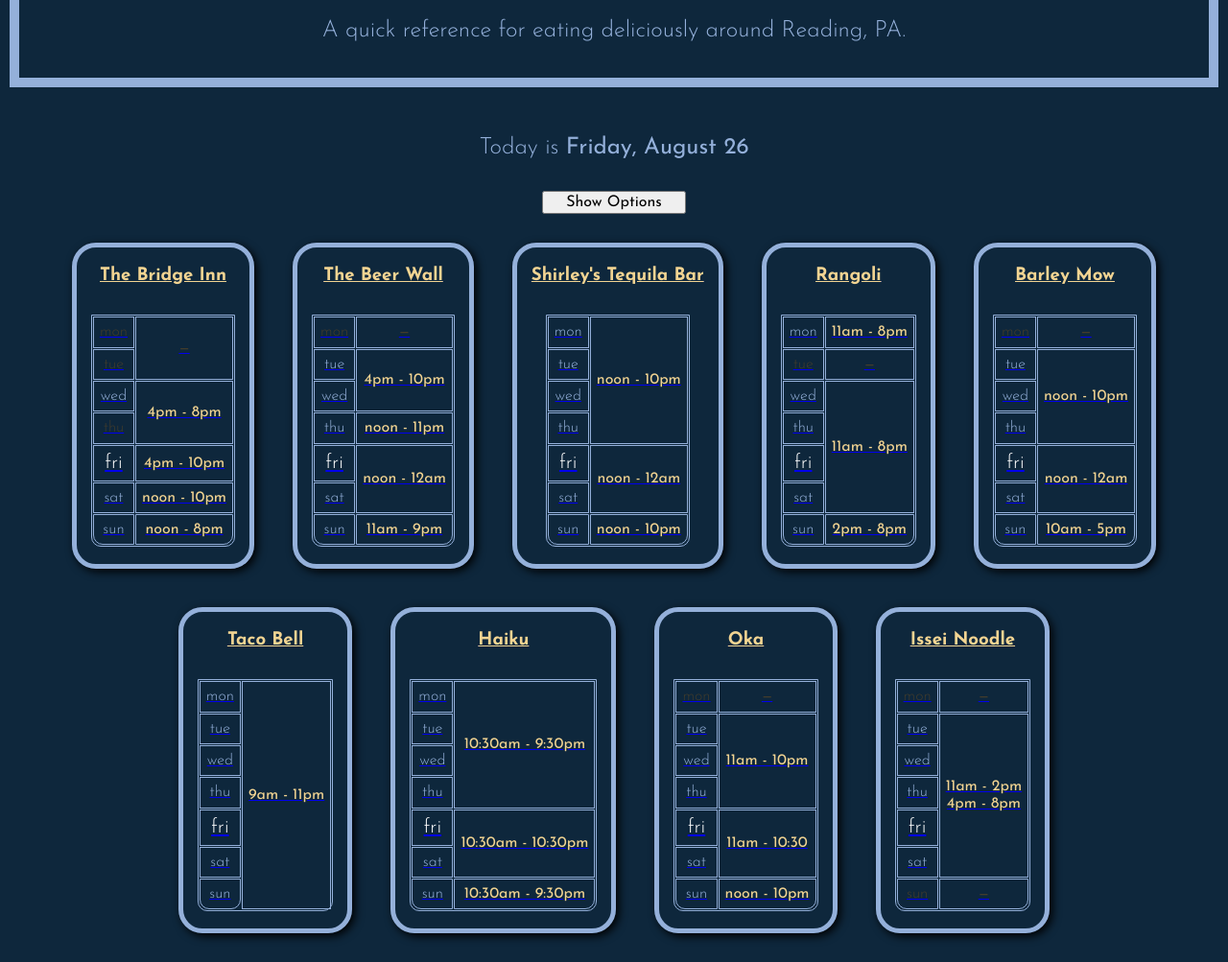
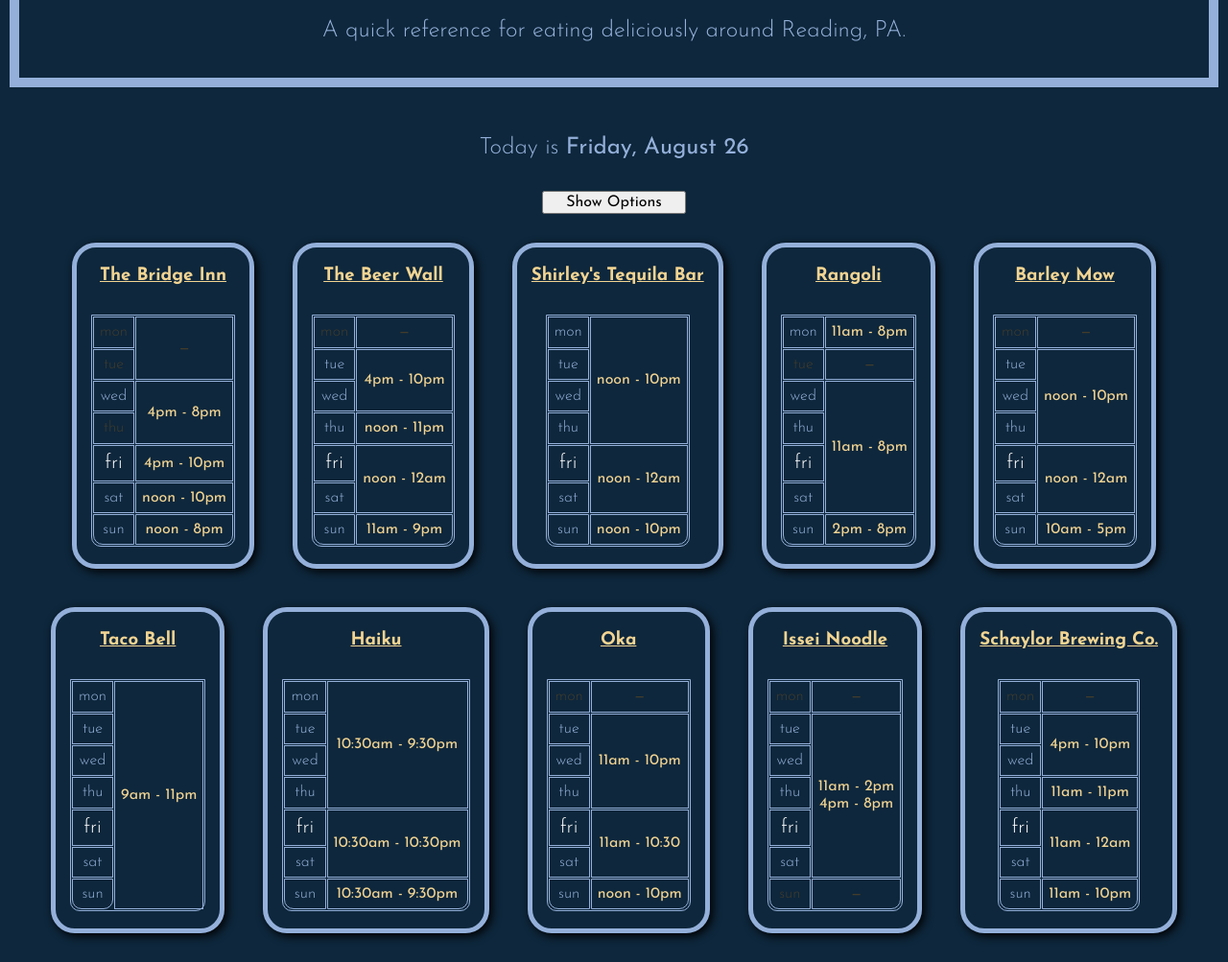
Before and after one commit to kiefer-dev/ReadingRestaurants, a plain HTML site: page index.html in a window 1280 px wide. Shown: the part 96-1099 px from the top of the page at 96% size. Drawn offline with Linux system fonts and the light colour scheme.

Commit message:
add Schaylor Brewing Co to list of restaurants

```diff
--- a/css/style.css
+++ b/css/style.css
@@ -112,6 +112,9 @@ tr:last-of-type td:last-of-type {
      color: #423c2c;
 }
 
+a {
+     text-decoration: none;
+}
 
 
 /******************************************
--- a/index.html
+++ b/index.html
@@ -49,6 +49,7 @@
 					<option value="haiku">Haiku</option>
 					<option value="oka">Oka</option>
 					<option value="issei">Issei</option>
+					<option value="schaylor">Schaylor Brewing Co.</option>
 				</select>
 			</div>
 
@@ -343,6 +344,39 @@
 				</table>
 			</div>
 		</a>
+		<a id="schaylor" href="https://www.schaylorbrewingcompany.com/food" target="_blank">
+			<div class="restaurantTile">
+				<h3>Schaylor Brewing Co.</h3>
+				<table>
+					<tr class="closed">
+						<td class="mon">mon</td>
+						<td>&mdash;</td>
+					</tr>
+					<tr>
+						<td class="tue">tue</td>
+						<td rowspan="2">4pm - 10pm</td>
+					</tr>
+					<tr>
+						<td class="wed">wed</td>
+					</tr>
+					<tr>
+						<td class="thu">thu</td>
+						<td>11am - 11pm</td>
+					</tr>
+					<tr>
+						<td class="fri">fri</td>
+						<td rowspan="2">11am - 12am</td>
+					</tr>
+					<tr>
+						<td class="sat">sat</td>
+					</tr>
+					<tr>
+						<td class="sun">sun</td>
+						<td>11am - 10pm</td>
+					</tr>
+				</table>
+			</div>
+		</a>
 	</section>
 
 
--- a/js/main.js
+++ b/js/main.js
@@ -1,8 +1,8 @@
-
+// Get the current date
 let currentDate = new Date();
 const month = ["January", "February", "March", "April", "May", "June","July", "August", "September", "October", "November", "December"];
 
-// Assign the day of the week
+// Assign the current day of the week
 switch (currentDate.getDay()) {
     case 0:
         dayOfWeek = "Sunday";
```
